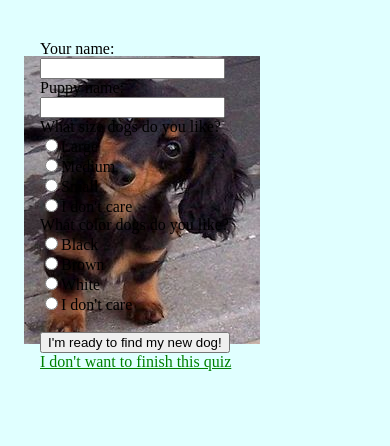
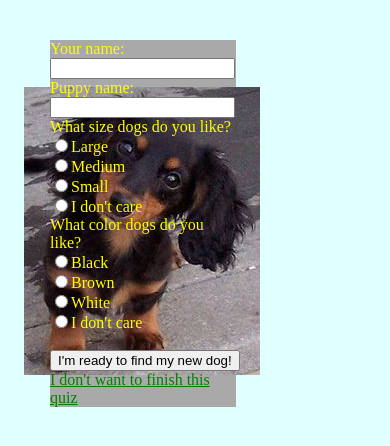
Before and after one commit to erberger22/erberger22.github.io, a plain HTML site: page puppy_quiz.html in a window 390 px wide. Drawn offline with Linux system fonts and the light colour scheme.

Commit message:
add responsiveness to quiz page

```diff
--- a/style.css
+++ b/style.css
@@ -33,11 +33,16 @@ body{
 }
 #pup{
 	float: right;
-	margin:-315px 90px 0px 0px;
+	margin:-320px 90px 0px 0px;
 }
-@media screen and (max-width: 100px){
+form{
+	margin-left: 10px;
+	width: 60%;
+}
+@media screen and (max-width: 600px){
 form{
 	color: yellow;
+	background-color: darkgray;
 }
 }
 a {
```
